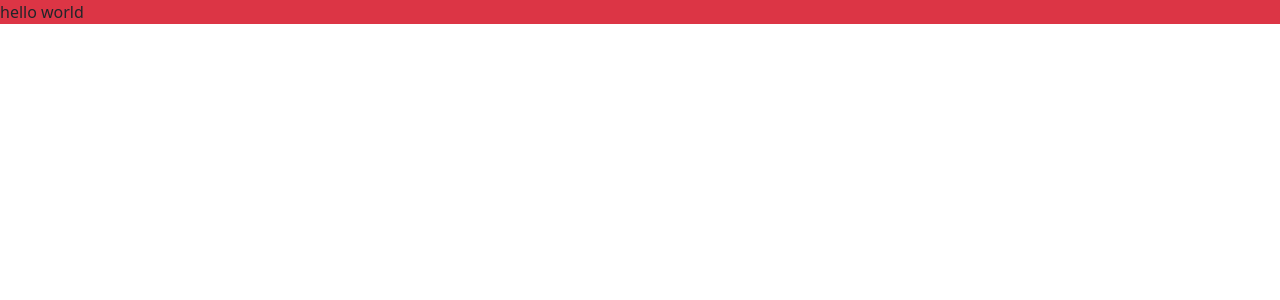
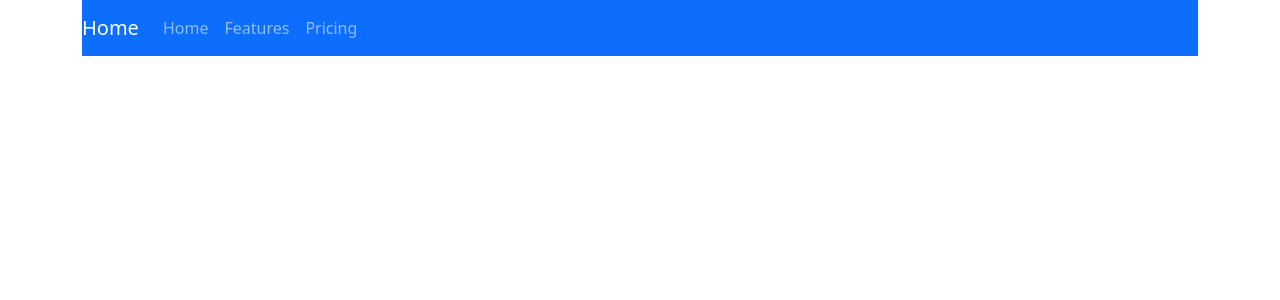
Before and after one commit to LuisDani07/libros_favorites, a React (Create React App) app: page / in a window 1280 px wide. Shown: the top 300 px of the page. Built offline with nearby package versions, Linux system fonts and the light colour scheme.

Commit message:
Navbar y Nav desde boostrap para la barra de navegación

```diff
--- a/public/index.html
+++ b/public/index.html
@@ -15,29 +15,12 @@
       user's mobile device or desktop. See https://developers.google.com/web/fundamentals/web-app-manifest/
     -->
     <link rel="manifest" href="%PUBLIC_URL%/manifest.json" />
-    <!--
-      Notice the use of %PUBLIC_URL% in the tags above.
-      It will be replaced with the URL of the `public` folder during the build.
-      Only files inside the `public` folder can be referenced from the HTML.
 
-      Unlike "/favicon.ico" or "favicon.ico", "%PUBLIC_URL%/favicon.ico" will
-      work correctly both with client-side routing and a non-root public URL.
-      Learn how to configure a non-root public URL by running `npm run build`.
-    -->
-    <title>React App</title>
+    <title>PWA</title>
   </head>
   <body>
     <noscript>You need to enable JavaScript to run this app.</noscript>
     <div id="root"></div>
-    <!--
-      This HTML file is a template.
-      If you open it directly in the browser, you will see an empty page.
 
-      You can add webfonts, meta tags, or analytics to this file.
-      The build step will place the bundled scripts into the <body> tag.
-
-      To begin the development, run `npm start` or `yarn start`.
-      To create a production bundle, use `npm run build` or `yarn build`.
-    -->
   </body>
 </html>
--- a/src/App.js
+++ b/src/App.js
@@ -1,8 +1,17 @@
 
-
+import {Navbar, Nav} from 'react-bootstrap'
 function App() {
   return (
-    <div className="bg-danger">hello world</div>
+    <div className="container">
+         <Navbar bg="primary" variant="dark">
+              <Navbar.Brand href="#home">Home</Navbar.Brand>
+              <Nav className="mr-auto">
+                   <Nav.Link href="#home">Home</Nav.Link>
+                   <Nav.Link href="#features">Features</Nav.Link>
+                   <Nav.Link href="#pricing">Pricing</Nav.Link>
+              </Nav>
+         </Navbar>
+    </div>
   );
 }
 
```
